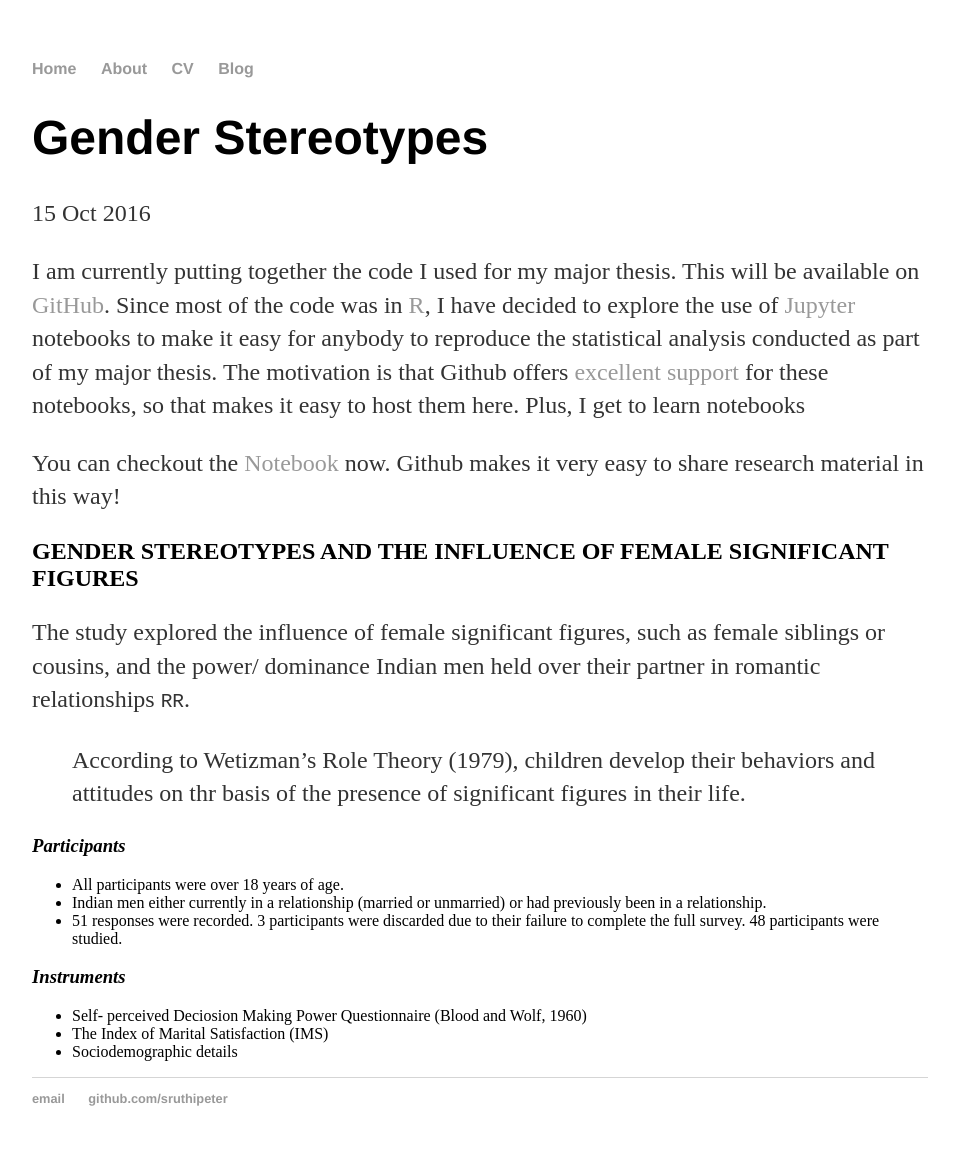
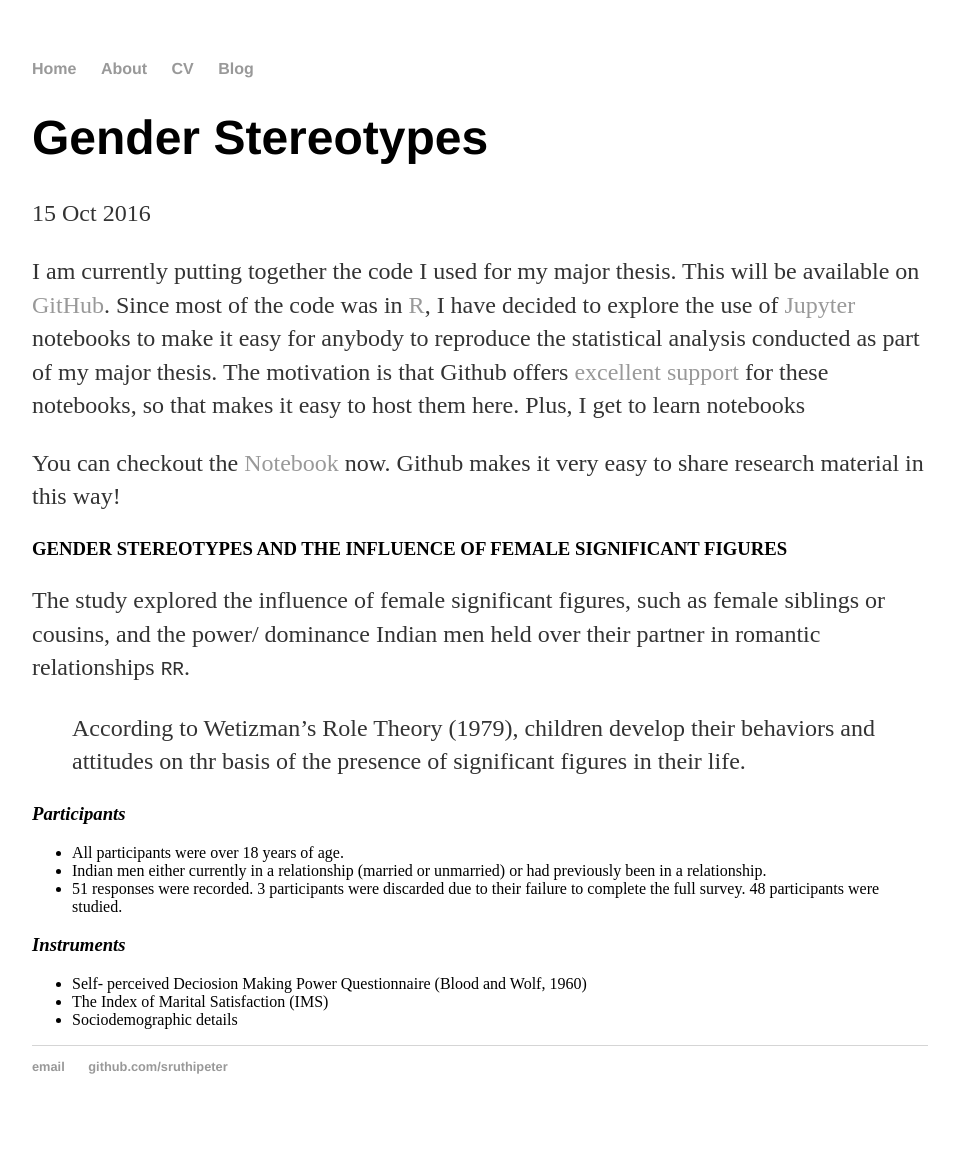
Before and after one commit to sruthipeter/sruthipeter.github.io, a Jekyll site: the page built from _posts/2016-10-16-gender-sterotypes.md, in a window 1280 px wide. Shown: the whole page, without its empty margins (160-1119 px from the left). Built offline with Jekyll 4.4.1, drawn with Linux system fonts in a browser that asks for light colours; after the commit the page ends 1134 px from its top, so only the background shows below that.

```diff
--- a/_posts/2016-10-16-gender-sterotypes.md
+++ b/_posts/2016-10-16-gender-sterotypes.md
@@ -8,7 +8,7 @@ I am currently putting together the code I used for my major thesis. This will b
 
 You can checkout the [Notebook](https://github.com/sruthipeter/gender-stereotypes/blob/master/gender-stereotypes.ipynb) now. Github makes it very easy to share research material in this way!
 
-## **GENDER STEREOTYPES AND THE INFLUENCE OF FEMALE SIGNIFICANT FIGURES**
+### **GENDER STEREOTYPES AND THE INFLUENCE OF FEMALE SIGNIFICANT FIGURES**
 
 The study explored the influence of female significant figures, such as female siblings or cousins, and the power/ dominance Indian men held over their partner in romantic relationships `RR`.
 
```
